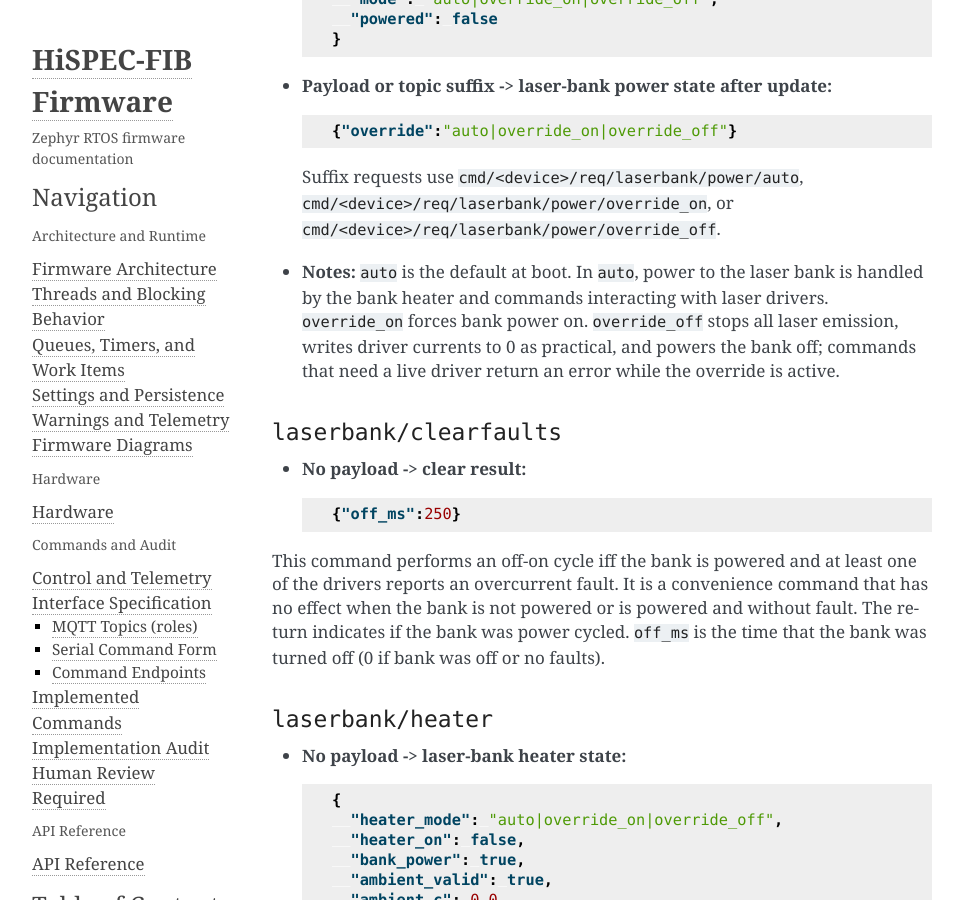
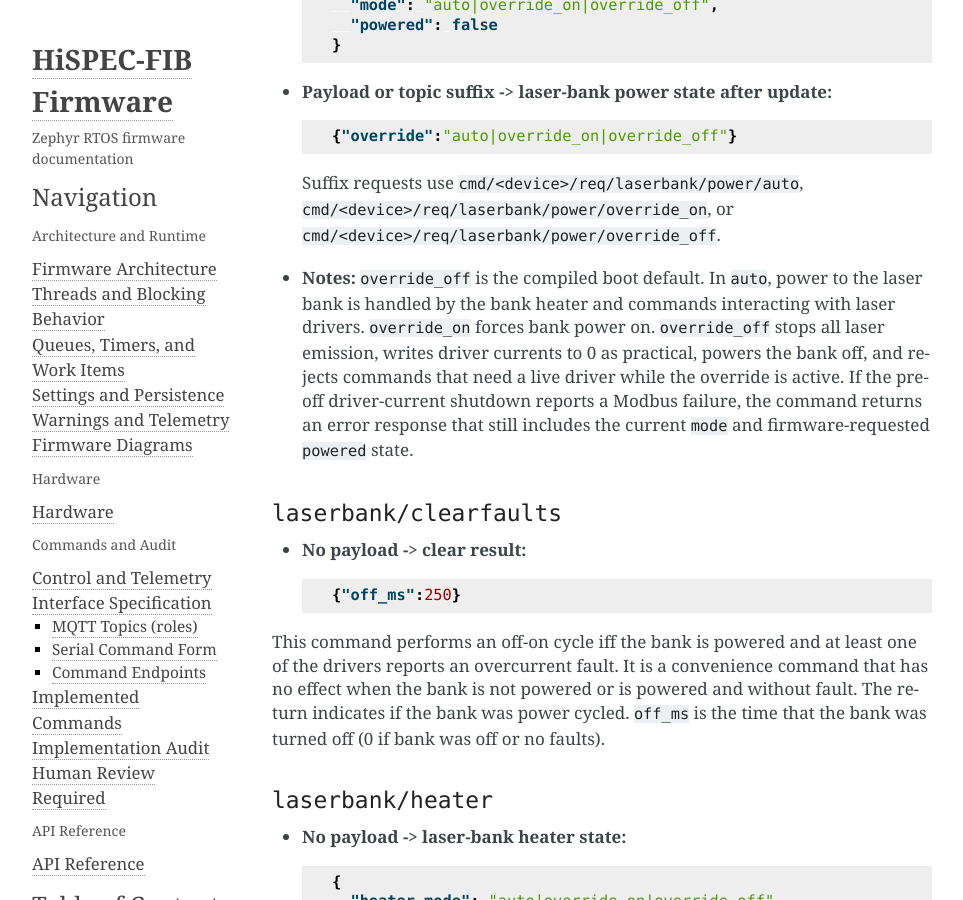
Before and after one commit to COO-Utilities/hispec-tib, a Sphinx documentation site: the page built from doc/commands.md, in a window 1280 px wide and 900 px high, scrolled down 17308 px. Shown: the whole window, without its empty margins (148-1111 px from the left). Built offline with Sphinx 7.4.7, drawn with Linux system fonts in a browser that asks for light colours; some of the changed text lies outside the part shown.

```diff
--- a/doc/commands.md
+++ b/doc/commands.md
@@ -759,10 +759,11 @@
   `cmd/<device>/req/laserbank/power/override_on`, or
   `cmd/<device>/req/laserbank/power/override_off`.
 
-- **Notes:** `auto` is the default at boot. In `auto`, power to the laser bank is handled by the bank heater and commands
-  interacting with laser drivers. `override_on` forces bank power on. `override_off` stops all laser emission, writes
-  driver currents to 0 as practical, and powers the bank off; commands that need a live driver return an error while the
-  override is active.
+- **Notes:** `override_off` is the compiled boot default. In `auto`, power to the laser bank is handled by the bank
+  heater and commands interacting with laser drivers. `override_on` forces bank power on. `override_off` stops all laser
+  emission, writes driver currents to 0 as practical, powers the bank off, and rejects commands that need a live driver
+  while the override is active. If the pre-off driver-current shutdown reports a Modbus failure, the command returns an
+  error response that still includes the current `mode` and firmware-requested `powered` state.
 
 (laserbank-clearfaults)=
 ### `laserbank/clearfaults`
```
Also changed, not shown: other parts of doc/commands.md (+8 -6 lines), 2 other files.
